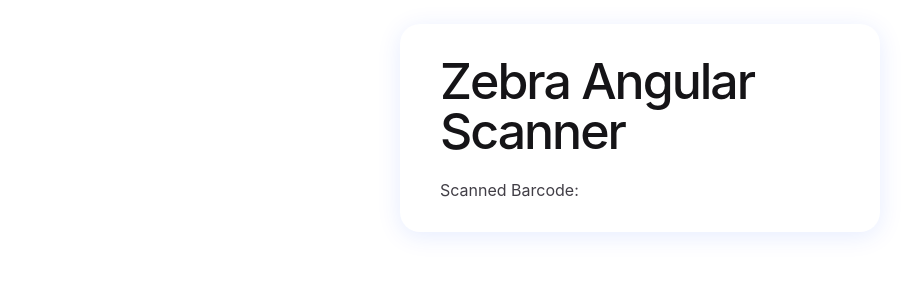
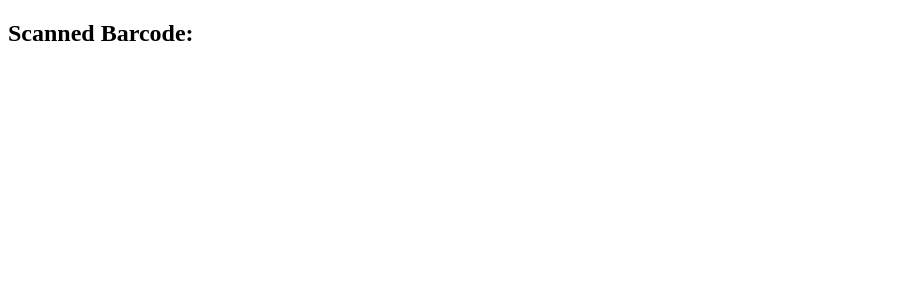
Before and after one commit to Nsj94/tc52-poc, an Angular app: page / in a window 1280 px wide. Shown: the top 300 px of the page, without its empty margins (0-913 px from the left). Built offline with nearby package versions, Linux system fonts and the light colour scheme.

Commit message:
refactor: update barcode scanning logic and remove unused code

```diff
--- a/src/app/app.component.html
+++ b/src/app/app.component.html
@@ -180,7 +180,7 @@
   <!-- app.component.html -->
   <div class="scanner-container">
     <h1>Zebra Angular Scanner</h1>
-    <p>Scanned Barcode: <strong>{{ scannedValue }}</strong></p>
+    <!-- <p>Scanned Barcode: <strong>{{ scannedValue }}</strong></p> -->
   </div>
 
   <style>
--- a/src/app/app.component.ts
+++ b/src/app/app.component.ts
@@ -1,37 +1,51 @@
-import { Component, OnInit } from '@angular/core';
-import { RouterOutlet } from '@angular/router';
-import { FormsModule } from '@angular/forms';
+import { Component, OnInit, OnDestroy } from '@angular/core';
+
 declare global {
   interface Window {
-    ZebraScanner: {
-      isAvailable: () => boolean;
-      startListening: (callback: (data: string) => void) => void;
+    eb?: {
+      barcode?: {
+        enable: (options: any, callback: (data: any) => void) => void;
+      };
     };
   }
 }
 
 @Component({
   selector: 'app-root',
-  imports: [RouterOutlet,
-    FormsModule,
-  ],
-  templateUrl: './app.component.html',
-  styleUrl: './app.component.css'
+  template: `
+    <h2>Scanned Barcode:</h2>
+    <p>{{ scannedData }}</p>
+  `,
 })
-export class AppComponent implements OnInit {
+export class AppComponent implements OnInit, OnDestroy {
+  scannedData: string = '';
 
-  scannedValue = '';
+  handleScan = (event: any) => {
+    const barcode = event.detail?.data;
+    if (barcode) {
+      this.scannedData = barcode;
+      console.log('📦 Scanned:', barcode);
+    }
+  };
 
-  ngOnInit(): void {
-    alert('Zebra Scanner Example App Initialized');
-    if (window.ZebraScanner?.isAvailable()) {
-      window.ZebraScanner.startListening((data: string) => {
-        console.log('📦 Scanned:', data);
-        this.scannedValue = data;
+  ngOnInit() {
+    window.addEventListener('barcodeScanned', this.handleScan);
+
+    // Enable EB barcode scanning
+    if (window['eb']?.barcode) {
+      window['eb'].barcode.enable({}, (data: any) => {
+        const barcode = data?.data;
+        if (barcode) {
+          // Dispatch custom event so Angular stays decoupled
+          window.dispatchEvent(new CustomEvent('barcodeScanned', { detail: { data: barcode } }));
+        }
       });
     } else {
-      console.warn('Zebra Scanner module not available.');
+      console.warn('EB barcode API not available');
     }
   }
 
+  ngOnDestroy() {
+    window.removeEventListener('barcodeScanned', this.handleScan);
+  }
 }
--- a/src/index.html
+++ b/src/index.html
@@ -10,10 +10,16 @@
 
 <body>
   <app-root></app-root>
- <script>
-  window.onerror = function (msg, url, line, col, err) {
-    alert("❌ JS Error: " + msg + " at " + line + ":" + col);
-  };
+ <script async type="text/javascript">
+  document.addEventListener("DOMContentLoaded", function () {
+    if (window.eb && eb.barcode) {
+      eb.barcode.enable({}, function (data) {
+        window.dispatchEvent(new CustomEvent("barcodeScanned", { detail: data }));
+      });
+    } else {
+      console.warn("Enterprise Browser APIs not found.");
+    }
+  });
 </script>
 </body>
 
```
